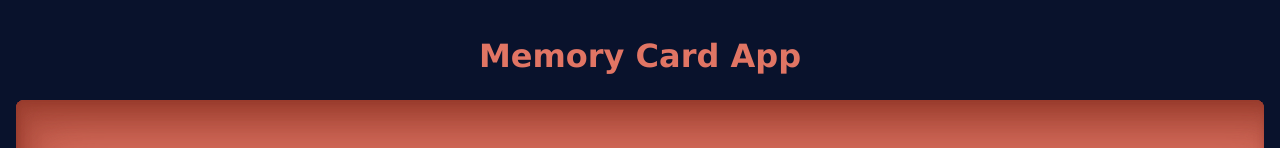
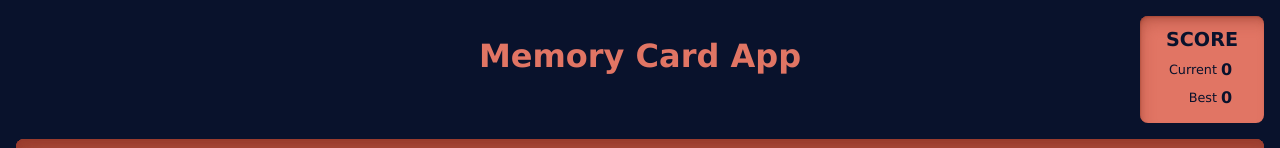
Before and after one commit to BerettaSM/memory-card-app, a React (Vite) app: page / in a window 1280 px wide. Shown: the top 148 px of the page. Built offline with nearby package versions, Linux system fonts and the light colour scheme.

Commit message:
add scoreboard component

```diff
--- a/src/App.tsx
+++ b/src/App.tsx
@@ -1,5 +1,7 @@
 import styled from "styled-components";
 import { GlobalStyle } from "./styles/global";
+
+import Header from "./components/Header";
 import { MemoryCardGame } from "./components/MemoryCard";
 import { MemoryCardGameContextProvider } from "./providers/MemoryCardGameContextProvider";
 
@@ -10,8 +12,7 @@ export default function App() {
 
       <MemoryCardGameContextProvider>
         <Container>
-          <Title>Memory Card App</Title>
-
+          <Header />
           <MemoryCardGame />
         </Container>
       </MemoryCardGameContextProvider>
@@ -25,17 +26,6 @@ const Container = styled.div`
   background-color: var(--THEME_COLOR_04);
   display: flex;
   flex-direction: column;
-  gap: 4px;
+  gap: 16px;
   padding: 16px;
-  & > * {
-    flex: 1;
-  }
 `;
-
-const Title = styled.h1`
-  margin: 0;
-  text-align: center;
-  color: var(--THEME_COLOR_01);
-  padding-block: 16px;
-  flex-grow: 0;
-`;
--- /dev/null
+++ b/src/components/Header/index.tsx
@@ -0,0 +1,34 @@
+import styled from "styled-components";
+import Scoreboard from "../MemoryCard/Scoreboard";
+
+export default function Header() {
+  return (
+    <Container>
+      <FlexColumn />
+      <Title>Memory Card App</Title>
+      <FlexColumn>
+        <Scoreboard />
+      </FlexColumn>
+    </Container>
+  );
+}
+
+const Container = styled.header`
+  flex-grow: 0;
+  display: flex;
+  flex-direction: row;
+  gap: 16px;
+`;
+
+const FlexColumn = styled.div`
+  display: flex;
+  flex: 1;
+  justify-content: end;
+`;
+
+const Title = styled.h1`
+  margin: 0;
+  text-align: center;
+  color: var(--THEME_COLOR_01);
+  padding-block: 16px;
+`;
--- a/src/components/MemoryCard/Game.tsx
+++ b/src/components/MemoryCard/Game.tsx
@@ -82,6 +82,7 @@ const Container = styled.main`
   background-color: var(--THEME_COLOR_01);
   box-shadow: var(--SHADOW_INSET_ELEVATION_HIGH);
   border-radius: 8px;
+  flex: 1;
 `;
 
 const CardContainer = styled.section`
--- /dev/null
+++ b/src/components/MemoryCard/Scoreboard.tsx
@@ -0,0 +1,54 @@
+import styled from "styled-components";
+import useMemoryCardGame from "../../hooks/use-memory-card-game";
+
+export default function Scoreboard() {
+  const { score } = useMemoryCardGame();
+
+  return (
+    <Container>
+      <Title>Score</Title>
+      <Table>
+        <TableRow>
+          <TableHeader>Current</TableHeader>
+          <TableData>{score.current}</TableData>
+        </TableRow>
+        <TableRow>
+          <TableHeader>Best</TableHeader>
+          <TableData>{score.best}</TableData>
+        </TableRow>
+      </Table>
+    </Container>
+  );
+}
+
+const Container = styled.table`
+  padding: 8px 24px;
+  border-radius: 8px;
+  background-color: var(--THEME_COLOR_01);
+  color: var(--THEME_COLOR_04);
+  box-shadow: var(--SHADOW_INSET_ELEVATION_MEDIUM);
+`;
+
+const Table = styled.table`
+  font-size: 0.8rem;
+`;
+
+const Title = styled.h3`
+  font-size: 1.2rem;
+  text-align: center;
+  width: 100%;
+  text-transform: uppercase;
+`;
+
+const TableRow = styled.tr``;
+
+const TableHeader = styled.th`
+  text-align: end;
+  font-weight: normal;
+`;
+
+const TableData = styled.td`
+  text-align: end;
+  font-weight: bold;
+  font-size: 1rem;
+`;
```
